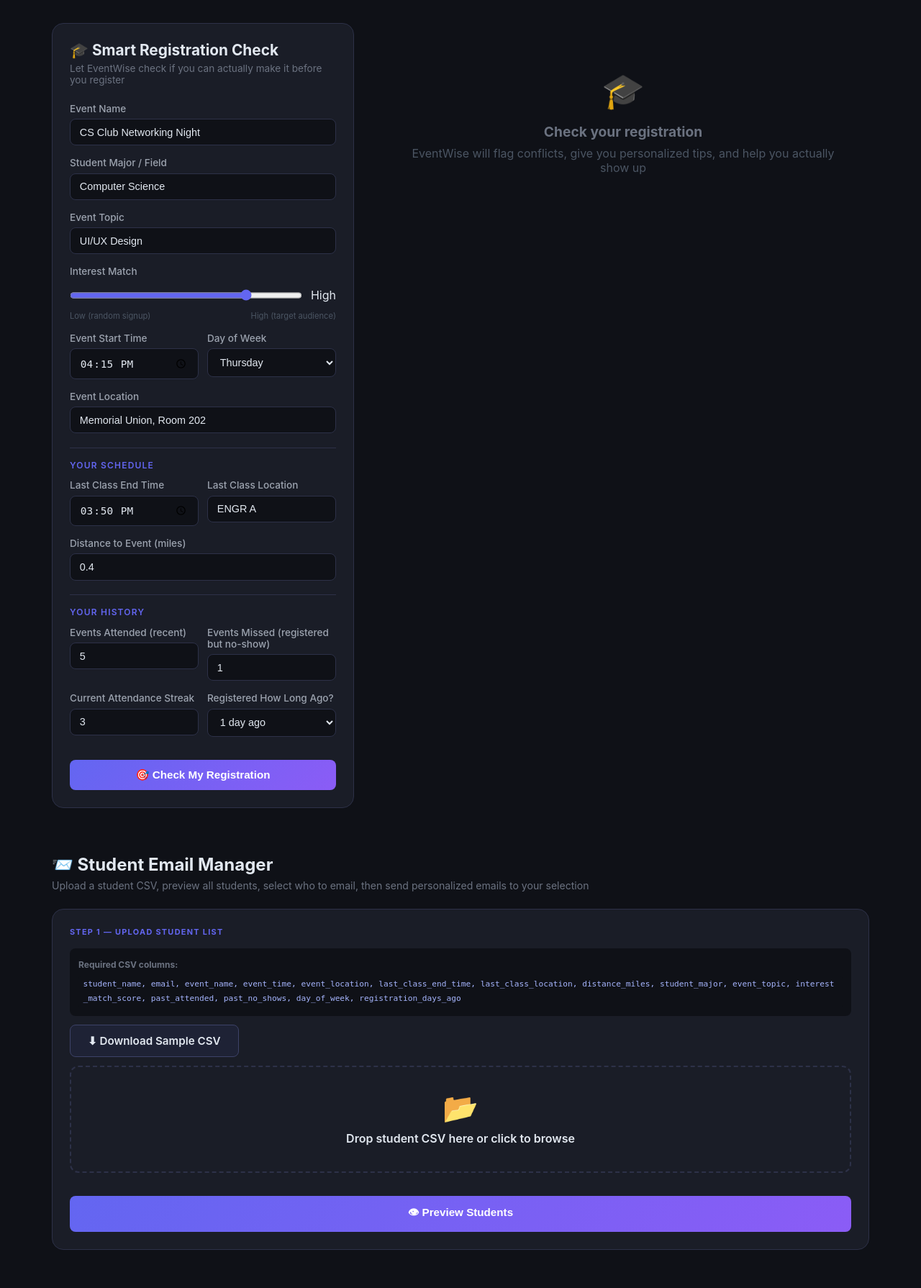
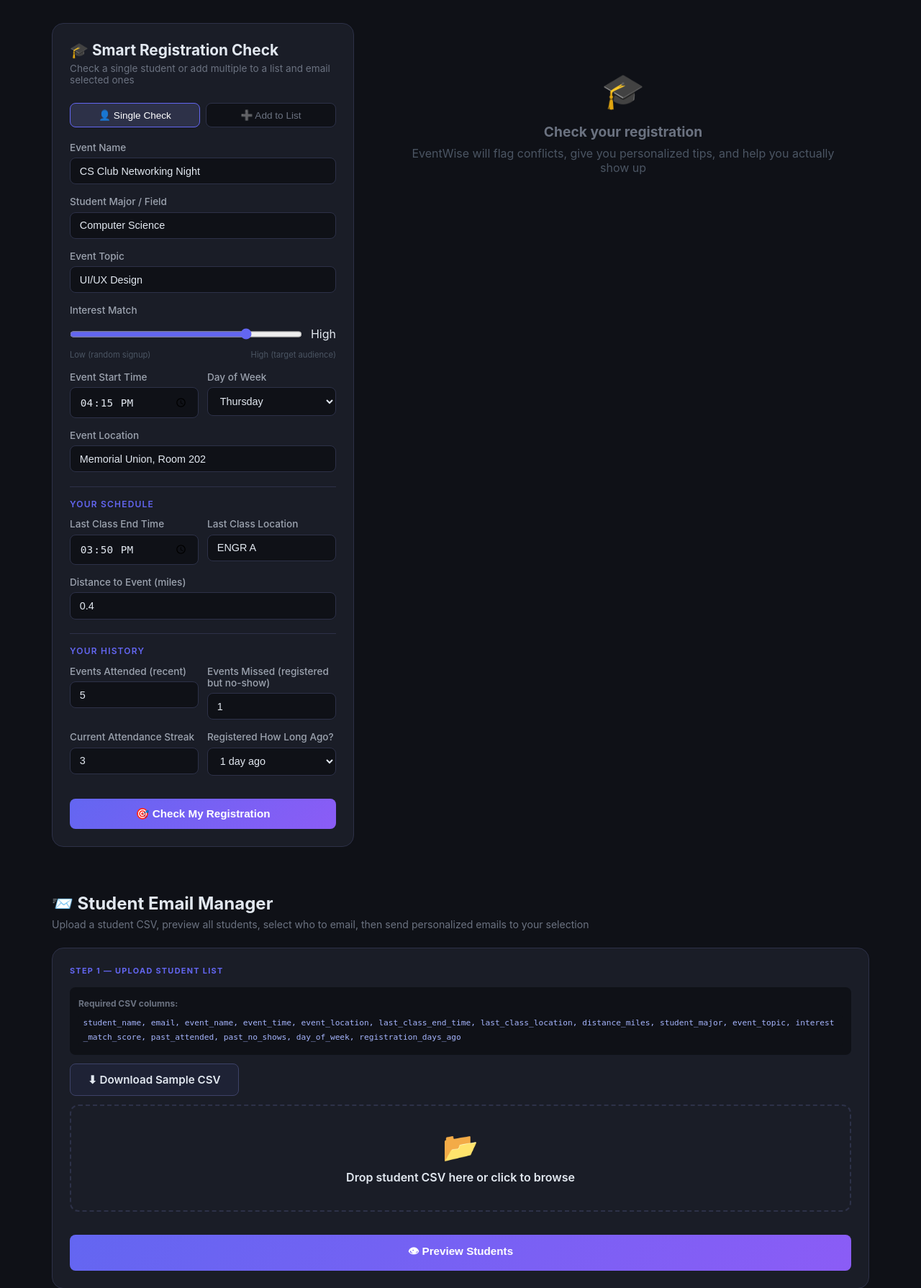
Before and after one commit to dpate417/KiroTie, a Flask app: page /student in a window 1280 px wide. Shown: the part 63-1853 px from the top of the page at 72% size. Before the commit the page ends 1800 px from the top, so only its background shows below. Run offline with Flask 3, Linux system fonts and the light colour scheme.

Commit message:
feat: manual student list — add students one by one, select any subset, send personalized emails to selection

```diff
--- a/static/css/main.css
+++ b/static/css/main.css
@@ -269,3 +269,17 @@ code { background: #0f1117; padding: 0.1rem 0.4rem; border-radius: 4px; font-siz
 .row-warning { border-left: 3px solid #f59e0b; }
 .send-toolbar { display: flex; align-items: center; justify-content: space-between; margin-top: 1.25rem; padding-top: 1rem; border-top: 1px solid #2d3148; flex-wrap: wrap; gap: 0.75rem; }
 .send-info { font-size: 0.85rem; color: #6b7280; }
+
+/* ===== MANUAL STUDENT LIST ===== */
+.addlist-form { display: flex; flex-direction: column; gap: 0.75rem; }
+.manual-list-header { display: flex; justify-content: space-between; align-items: center; margin-bottom: 0.5rem; font-size: 0.85rem; font-weight: 600; color: #9ca3af; }
+.manual-student-row { display: flex; align-items: center; gap: 0.75rem; padding: 0.6rem 0.75rem; background: #0f1117; border: 1px solid #2d3148; border-radius: 8px; margin-bottom: 0.4rem; transition: border-color 0.2s; }
+.manual-student-row:has(.manual-check:checked) { border-color: #6366f1; background: #1e1b4b22; }
+.manual-check { width: 16px; height: 16px; accent-color: #6366f1; cursor: pointer; flex-shrink: 0; }
+.manual-student-info { flex: 1; min-width: 0; }
+.manual-student-name { font-weight: 600; font-size: 0.88rem; }
+.manual-student-email { font-size: 0.75rem; color: #6b7280; }
+.manual-student-meta { display: flex; flex-direction: column; align-items: flex-end; gap: 0.1rem; }
+.manual-student-warn { font-size: 0.8rem; }
+.manual-remove { background: none; border: none; color: #4b5563; cursor: pointer; font-size: 0.9rem; padding: 0.2rem 0.4rem; border-radius: 4px; flex-shrink: 0; }
+.manual-remove:hover { color: #f87171; background: #450a0a22; }
--- a/static/js/student.js
+++ b/static/js/student.js
@@ -392,3 +392,175 @@ function resetBulk() {
   document.getElementById("previewBtn").disabled = true;
   document.getElementById("step1Card").scrollIntoView({ behavior: "smooth" });
 }
+
+// ===== STUDENT TAB SWITCHER =====
+function switchStudentTab(tab, event) {
+  document.querySelectorAll(".tab-btn").forEach(b => b.classList.remove("active"));
+  if (event && event.target) event.target.classList.add("active");
+  document.getElementById("singleTab").style.display = tab === "single" ? "block" : "none";
+  document.getElementById("addlistTab").style.display = tab === "addlist" ? "block" : "none";
+}
+
+// ===== MANUAL STUDENT LIST =====
+let manualStudents = [];
+
+// Interest slider
+const alInterest = document.getElementById("al_interest");
+const alInterestLabel = document.getElementById("al_interest_label");
+if (alInterest) {
+  alInterest.addEventListener("input", () => {
+    const v = parseFloat(alInterest.value);
+    alInterestLabel.textContent = v >= 0.7 ? "High" : v >= 0.4 ? "Medium" : "Low";
+  });
+}
+
+async function addStudentToList() {
+  const name = document.getElementById("al_name").value.trim();
+  const email = document.getElementById("al_email").value.trim();
+
+  if (!name || !email) {
+    showAddStatus("error", "Name and email are required.");
+    return;
+  }
+  if (!email.includes("@")) {
+    showAddStatus("error", "Please enter a valid email address.");
+    return;
+  }
+
+  const studentData = {
+    student_name: name,
+    email: email,
+    event_name: document.getElementById("al_event_name").value,
+    event_time: document.getElementById("al_event_time").value,
+    event_location: document.getElementById("al_event_location").value,
+    last_class_end_time: document.getElementById("al_last_class_end").value,
+    last_class_location: document.getElementById("al_last_class_location").value,
+    distance_miles: parseFloat(document.getElementById("al_distance").value) || 0,
+    day_of_week: document.getElementById("al_day").value,
+    student_major: document.getElementById("al_major").value,
+    event_topic: document.getElementById("al_topic").value,
+    past_attended: parseInt(document.getElementById("al_attended").value) || 0,
+    past_no_shows: parseInt(document.getElementById("al_noshows").value) || 0,
+    interest_match_score: parseFloat(document.getElementById("al_interest").value) || 0.5,
+    registration_days_ago: 1
+  };
+
+  // Get insights for this student
+  try {
+    const res = await fetch("/api/student-insights", {
+      method: "POST",
+      headers: { "Content-Type": "application/json" },
+      body: JSON.stringify(studentData)
+    });
+    const insights = await res.json();
+
+    const emailBody = insights.email_preview || "";
+    const subject = emailBody.split("\n")[0].replace("Subject: ", "").trim();
+
+    const student = {
+      ...studentData,
+      likelihood: insights.attendance_likelihood.score,
+      likelihood_label: insights.attendance_likelihood.label,
+      likelihood_color: insights.attendance_likelihood.color,
+      warnings: insights.warnings ? insights.warnings.length : 0,
+      warning_messages: insights.warnings ? insights.warnings.map(w => w.message) : [],
+      email_subject: subject,
+      email_body: emailBody,
+      has_valid_email: true,
+      index: manualStudents.length
+    };
+
+    manualStudents.push(student);
+    renderManualList();
+    showAddStatus("success", `✅ ${name} added to list (${manualStudents.length} total)`);
+
+    // Clear name and email for next entry
+    document.getElementById("al_name").value = "";
+    document.getElementById("al_email").value = "";
+    document.getElementById("al_name").focus();
+
+  } catch (err) {
+    showAddStatus("error", "Could not process student. Try again.");
+  }
+}
+
+function showAddStatus(type, msg) {
+  const div = document.getElementById("addListStatus");
+  div.style.display = "block";
+  div.className = type === "success" ? "email-status-ok" : "email-status-err";
+  div.textContent = msg;
+  setTimeout(() => { div.style.display = "none"; }, 3000);
+}
+
+function renderManualList() {
+  const section = document.getElementById("manualListSection");
+  section.style.display = "block";
+  document.getElementById("manualListCount").textContent = `${manualStudents.length} student${manualStudents.length !== 1 ? 's' : ''} added`;
+
+  const list = document.getElementById("manualStudentList");
+  list.innerHTML = manualStudents.map((s, i) => {
+    const lColor = s.likelihood >= 70 ? "#4ade80" : s.likelihood >= 45 ? "#fb923c" : "#f87171";
+    const warnBadge = s.warnings > 0 ? `⚠️ ${s.warnings}` : "✅";
+    return `<div class="manual-student-row" id="mrow-${i}">
+      <input type="checkbox" class="manual-check" data-index="${i}" checked onchange="updateManualCount()"/>
+      <div class="manual-student-info">
+        <div class="manual-student-name">${s.student_name}</div>
+        <div class="manual-student-email">${s.email}</div>
+      </div>
+      <div class="manual-student-meta">
+        <span style="color:${lColor};font-weight:600;font-size:0.8rem">${s.likelihood}%</span>
+        <span style="font-size:0.75rem;color:#6b7280">${s.likelihood_label}</span>
+      </div>
+      <div class="manual-student-warn" style="font-size:0.8rem">${warnBadge}</div>
+      <button class="manual-remove" onclick="removeStudent(${i})" title="Remove">✕</button>
+    </div>`;
+  }).join("");
+
+  updateManualCount();
+}
+
+function updateManualCount() {
+  const checked = document.querySelectorAll(".manual-check:checked").length;
+  const btn = document.getElementById("emailListBtn");
+  btn.textContent = checked > 0
+    ? `📨 Email ${checked} Selected Student${checked !== 1 ? 's' : ''}`
+    : "📨 Email Selected Students";
+  btn.disabled = checked === 0;
+}
+
+function removeStudent(index) {
+  manualStudents.splice(index, 1);
+  // Re-index
+  manualStudents.forEach((s, i) => s.index = i);
+  if (manualStudents.length === 0) {
+    document.getElementById("manualListSection").style.display = "none";
+  } else {
+    renderManualList();
+  }
+}
+
+function clearManualList() {
+  manualStudents = [];
+  document.getElementById("manualListSection").style.display = "none";
+}
+
+async function openEmailManager() {
+  const checked = document.querySelectorAll(".manual-check:checked");
+  if (checked.length === 0) return;
+
+  const selected = Array.from(checked).map(cb => manualStudents[parseInt(cb.dataset.index)]);
+
+  // Load them into the step2 table and show it
+  allStudents = selected.map((s, i) => ({ ...s, index: i }));
+  renderStudentTable(allStudents);
+
+  // Scroll to and show the email manager
+  document.getElementById("step1Card").style.display = "none";
+  document.getElementById("step2Card").style.display = "block";
+  document.getElementById("step3Card").style.display = "none";
+
+  // Pre-check all
+  selectAll();
+
+  document.querySelector(".bulk-email-section").scrollIntoView({ behavior: "smooth" });
+}
--- a/templates/student.html
+++ b/templates/student.html
@@ -26,10 +26,17 @@
     <div class="input-panel">
       <div class="panel-header">
         <h2>🎓 Smart Registration Check</h2>
-        <p>Let EventWise check if you can actually make it before you register</p>
+        <p>Check a single student or add multiple to a list and email selected ones</p>
       </div>
 
-      <form id="studentForm">
+      <!-- TAB SWITCHER -->
+      <div class="tab-row">
+        <button class="tab-btn active" onclick="switchStudentTab('single', event)">👤 Single Check</button>
+        <button class="tab-btn" onclick="switchStudentTab('addlist', event)">➕ Add to List</button>
+      </div>
+
+      <!-- SINGLE CHECK TAB -->
+      <div id="singleTab">
         <div class="form-group">
           <label>Event Name</label>
           <input type="text" id="s_event_name" placeholder="e.g. CS Club Networking Night" value="CS Club Networking Night"/>
@@ -133,6 +140,104 @@
           🎯 Check My Registration
         </button>
       </form>
+      </div><!-- end singleTab -->
+
+      <!-- ADD TO LIST TAB -->
+      <div id="addlistTab" style="display:none">
+        <div class="addlist-form">
+          <div class="form-group">
+            <label>Student Name <span class="required">*</span></label>
+            <input type="text" id="al_name" placeholder="e.g. Dhruv Patel"/>
+          </div>
+          <div class="form-group">
+            <label>Email <span class="required">*</span></label>
+            <input type="email" id="al_email" placeholder="e.g. dpate417@asu.edu"/>
+          </div>
+          <div class="form-group">
+            <label>Event Name</label>
+            <input type="text" id="al_event_name" placeholder="e.g. UI/UX Workshop" value="UI/UX Design Workshop"/>
+          </div>
+          <div class="form-row">
+            <div class="form-group">
+              <label>Event Time</label>
+              <input type="time" id="al_event_time" value="16:15"/>
+            </div>
+            <div class="form-group">
+              <label>Last Class End</label>
+              <input type="time" id="al_last_class_end" value="15:50"/>
+            </div>
+          </div>
+          <div class="form-row">
+            <div class="form-group">
+              <label>Event Location</label>
+              <input type="text" id="al_event_location" placeholder="e.g. Memorial Union" value="Memorial Union"/>
+            </div>
+            <div class="form-group">
+              <label>Last Class Location</label>
+              <input type="text" id="al_last_class_location" placeholder="e.g. ENGR A" value="ENGR A"/>
+            </div>
+          </div>
+          <div class="form-row">
+            <div class="form-group">
+              <label>Distance (miles)</label>
+              <input type="number" id="al_distance" value="0.4" step="0.1" min="0"/>
+            </div>
+            <div class="form-group">
+              <label>Day of Week</label>
+              <select id="al_day">
+                <option value="monday">Monday</option>
+                <option value="tuesday">Tuesday</option>
+                <option value="wednesday">Wednesday</option>
+                <option value="thursday" selected>Thursday</option>
+                <option value="friday">Friday</option>
+              </select>
+            </div>
+          </div>
+          <div class="form-row">
+            <div class="form-group">
+              <label>Major</label>
+              <input type="text" id="al_major" placeholder="e.g. Computer Science" value="Computer Science"/>
+            </div>
+            <div class="form-group">
+              <label>Event Topic</label>
+              <input type="text" id="al_topic" placeholder="e.g. UI/UX Design" value="UI/UX Design"/>
+            </div>
+          </div>
+          <div class="form-row">
+            <div class="form-group">
+              <label>Past Attended</label>
+              <input type="number" id="al_attended" value="5" min="0"/>
+            </div>
+            <div class="form-group">
+              <label>Past No-Shows</label>
+              <input type="number" id="al_noshows" value="1" min="0"/>
+            </div>
+          </div>
+          <div class="form-group">
+            <label>Interest Match</label>
+            <div class="slider-row">
+              <input type="range" id="al_interest" min="0" max="1" step="0.1" value="0.8"/>
+              <span id="al_interest_label">High</span>
+            </div>
+          </div>
+          <button class="btn btn-primary btn-full" onclick="addStudentToList()">
+            ➕ Add Student to List
+          </button>
+          <div id="addListStatus" style="display:none;margin-top:0.5rem"></div>
+        </div>
+
+        <!-- STUDENT LIST -->
+        <div id="manualListSection" style="display:none;margin-top:1.25rem">
+          <div class="manual-list-header">
+            <span id="manualListCount">0 students added</span>
+            <button class="sel-btn" onclick="clearManualList()">🗑️ Clear All</button>
+          </div>
+          <div id="manualStudentList"></div>
+          <button class="btn btn-primary btn-full" id="emailListBtn" onclick="openEmailManager()" style="margin-top:0.75rem">
+            📨 Email Selected Students
+          </button>
+        </div>
+      </div>
     </div>
 
     <!-- OUTPUT PANEL -->
```
